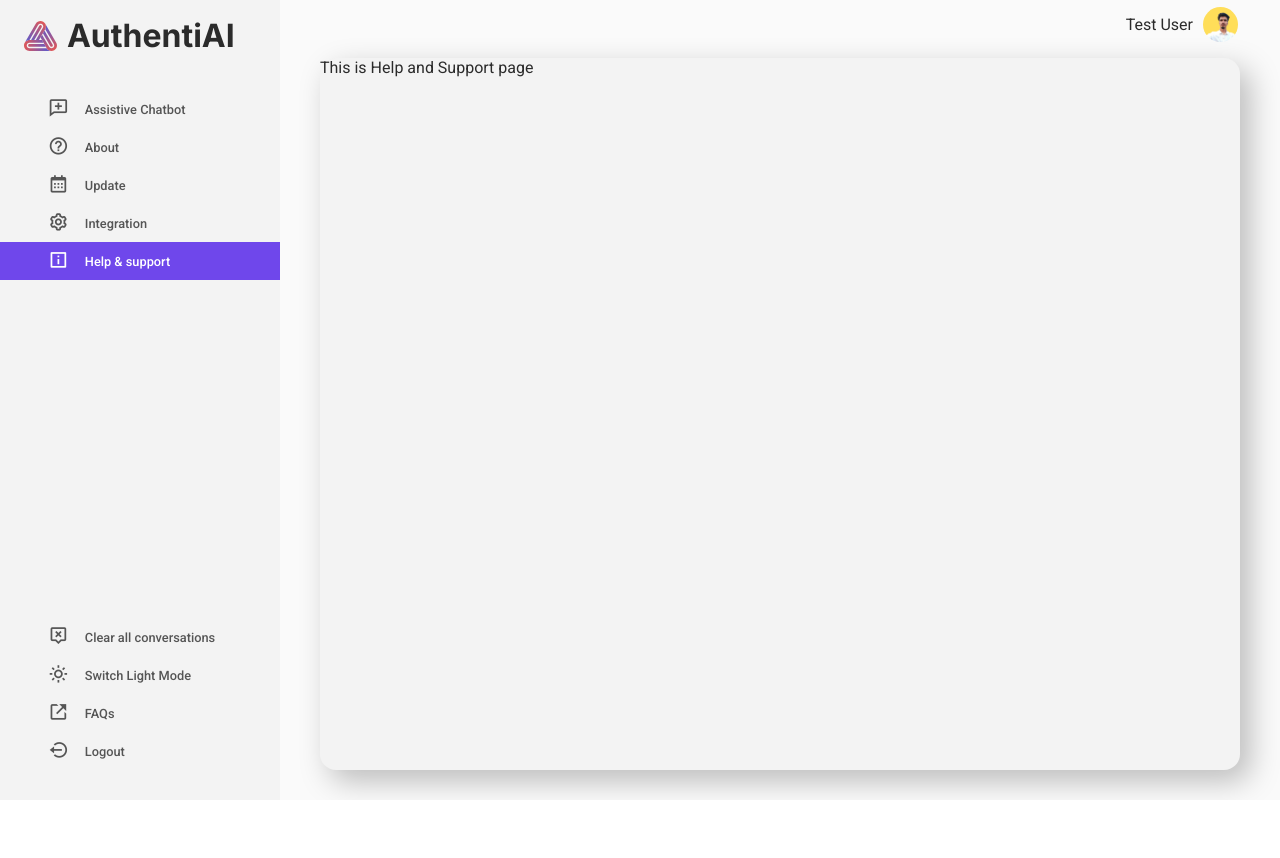
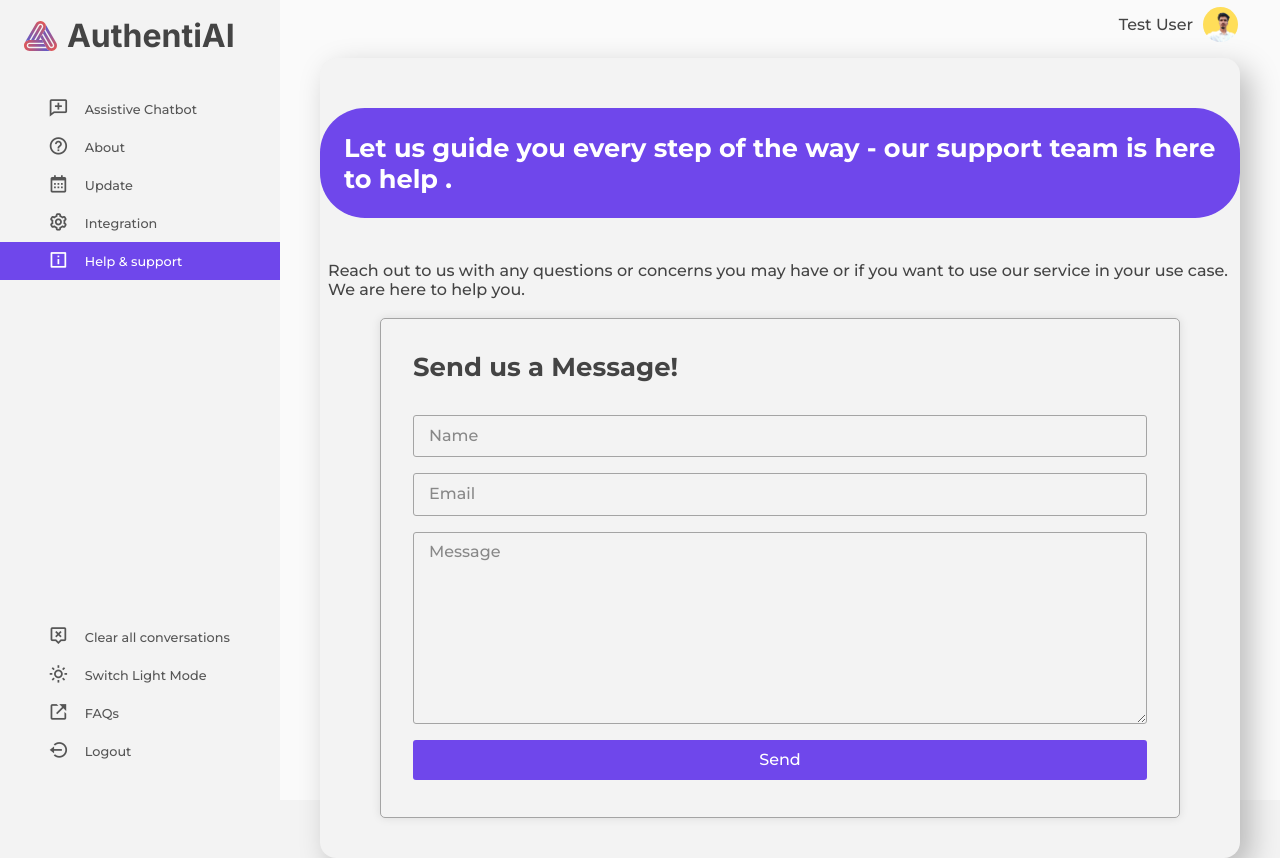
Before and after one commit to rajeshpanjiyar/AuthentiAI-web, a React (Create React App) app: page /support in a window 1280 px wide. Before the commit the page ends 800 px from the top, so only its background shows below. Built offline with nearby package versions, Linux system fonts and the light colour scheme; no server answers; a web font is replaced by a local one.

Commit message:
Support page added

```diff
--- a/package.json
+++ b/package.json
@@ -3,6 +3,8 @@
   "version": "0.1.0",
   "private": true,
   "dependencies": {
+    "@emailjs/browser": "^3.11.0",
+    "@lyket/react": "^2.1.0",
     "@testing-library/jest-dom": "^5.16.5",
     "@testing-library/react": "^13.4.0",
     "@testing-library/user-event": "^13.5.0",
--- a/src/pages/Main/Main.jsx
+++ b/src/pages/Main/Main.jsx
@@ -208,7 +208,8 @@ const Main = () => {
       </div>
       {!chatting && (
         <div className="prompt-section">
-          <div>Prompt Examples</div>
+          <div className="prompt-examples-title"
+          >Prompt Examples</div>
           {promptExamples.map((item, index) => (
             <Link
               to={item.to}
--- a/src/pages/Main/Main.scss
+++ b/src/pages/Main/Main.scss
@@ -48,6 +48,22 @@
     border-radius: 30px;
     padding: 10px 25px;
     color: #595959;
+}
+
+.prompt-example:hover {
+    cursor: pointer;
+    background: #6F47EB;
+    color: white;
+}
+
+
+.prompt-examples-title{
+    font-family: 'Inter';
+    font-weight: 700;
+    font-size: 25px;
+    letter-spacing: 0.02em;
+    color: #1F1F1F;
+    margin: 10px 0px 10px 0px;
 }
 
 .button-row {
@@ -109,7 +125,7 @@
 }
 
 .card {
-    border: 1px solid #CFCFCF;
+    border: 1px solid #dddddd;
     filter: drop-shadow(2px 4px 20px rgba(0, 0, 0, 0.25));
     border-radius: 5px;
     width: 280px;
@@ -183,7 +199,7 @@
 }
 
 .user-chat-icon {
-    width: 15px;
+    width: 30px;
     border-radius: 50%;
     object-fit: cover;
     margin: 8px;
--- a/src/pages/Main/systemMessage.js
+++ b/src/pages/Main/systemMessage.js
@@ -1,3 +1,3 @@
 export const systemMessage = {
-    "role": "system", "content": "You are an helpful AI assistant that helps users in solving their queries.You will help the users in using the web app and will help them in verification and indentification of couterfiet products.You will also help them in using our web service and will be engaging with them in a friendly manner."
+    "role": "system", "content": "You are an helpful AI assistant that helps users in solving their queries.You will help the users in using the web app and will help them in verification and indentification of couterfiet products.You will also guide how our service can be accessible to users with disabilities or impairments, such as visually impaired users or users with limited mobility.The chatbot will  integrate seamlessly with the product verification system and provide a seamless user experience.You will also help them in using our web service and will be engaging with them in a friendly manner."
 }
--- a/src/pages/Support/Support.jsx
+++ b/src/pages/Support/Support.jsx
@@ -1,5 +1,182 @@
+import "./Support.scss";
+import React, { useRef , useState } from 'react';
+import emailjs from '@emailjs/browser';
+
+// const Card = props => (
+//     <div className="support-card">
+//       {/*<div className="waves">
+//       </div>*/}
+//       {props.children}
+//     </div>
+//   );
+
+
+
+//   const Form = props => (
+//     <form className="support-form"
+//     ref={form}
+//     onSubmit={sendEmail}
+//     >{props.children}</form>
+//   );
+
+
+
+  const TextInput = props => (
+    <div
+      className="support-text-input">
+      <label
+        className={(props.focus || props.value !== '') ? 'label-focus' : ''}
+        htmlFor={props.name}>{props.label}</label>
+      <input
+        className={(props.focus || props.value !== '') ? 'input-focus' : ''}
+        type="text"
+        name={props.name}
+        value={props.value}
+        onChange={props.onChange}
+        onInput={props.onInput}
+        onFocus={props.onFocus}
+        onBlur={props.onBlur}
+        required
+        />
+    </div>
+  );
+
+  const TextArea = props => (
+    <div
+      className="text-area">
+      <label
+        className={(props.focus || props.value !== '') ? 'label-focus' : ''}
+        htmlFor={props.name}>{props.label}</label>
+      <textarea
+        className={(props.focus || props.value !== '') ? 'input-focus' : ''}
+        name={props.name}
+        value={props.value}
+        onChange={props.onChange}
+        onInput={props.onInput}
+        onFocus={props.onFocus}
+        onBlur={props.onBlur}
+        required
+        />
+    </div>
+  );
+
+//   const Button = props => (
+//     <button
+//       className="button">{props.children}</button>
+//   );
+
+  /** Root Component */
+
+
 const Support = () => {
-    return <div>This is Help and Support page</div>;
+    const form = useRef();
+
+    const sendEmail = (e) => {
+      e.preventDefault();
+
+      emailjs.sendForm(
+      'process.env.REACT_APP_EMAILJS_SERVICE_ID'
+      ,
+       'process.env.REACT_APP_EMAILJS_TEMPLATE_ID'
+      , form.current, 'process.env.REACT_APP_EMAILJS_PUBLIC_KEY')
+        .then((result) => {
+            console.log(result.text);
+        }, (error) => {
+            console.log(error.text);
+        });
+    };
+  const [state, setState] = useState({
+    name: {
+      name: 'name',
+      label: 'Name',
+      value: '',
+      focus: false,
+    },
+    email: {
+      name: 'email',
+      label: 'Email',
+      value: '',
+      focus: false,
+    },
+    message: {
+      name: 'message',
+      label: 'Message',
+      value: '',
+      focus: false,
+    },
+  });
+
+  const handleFocus = (e) => {
+    const name = e.target.name;
+    const updatedState = { ...state[name], focus: true };
+    setState({ ...state, [name]: updatedState });
+  };
+
+  const handleBlur = (e) => {
+    const name = e.target.name;
+    const updatedState = { ...state[name], focus: false };
+    setState({ ...state, [name]: updatedState });
+  };
+
+  const handleChange = (e) => {
+    const name = e.target.name;
+    const updatedState = { ...state[name], value: e.target.value };
+    setState({ ...state, [name]: updatedState });
+  };
+
+  const { name, email, message } = state;
+
+  return (
+    <div className="support-container">
+
+    <div className="support-title">
+        <h1 className="support-h1">
+        Let us guide you every step of the way - our support team is here to help .
+        </h1>
+    </div>
+
+     <div className="support-text">
+        <p className="suppor-para-text">
+            Reach out to us with any questions or concerns you may have or if you want to use our service in your use case. We are here to help you.
+        </p>
+     </div>
+
+
+      <div className="support-card">
+        {/* <Card> */}
+        <h1>Send us a Message!</h1>
+        {/* <Form> */}
+        <form action="" className="support-form"
+        onSubmit={sendEmail}
+        ref={form}
+        >
+          <TextInput
+            {...name}
+            onFocus={handleFocus}
+            onBlur={handleBlur}
+            onChange={handleChange}
+          />
+          <TextInput
+            {...email}
+            onFocus={handleFocus}
+            onBlur={handleBlur}
+            onChange={handleChange}
+          />
+          <TextArea
+            {...message}
+            onFocus={handleFocus}
+            onBlur={handleBlur}
+            onChange={handleChange}
+          />
+        <button className="support-button">
+            Send
+        </button>
+        {/* </Form> */}
+        </form>
+      {/* </Card> */}
+      </div>
+    </div>
+  );
 };
 
 export default Support;
--- a/src/pages/Support/Support.scss
+++ b/src/pages/Support/Support.scss
@@ -0,0 +1,161 @@
+  $primary: #e14;
+  $secondary: #124;
+  $accent: #e72;
+
+  body {
+    font: 400 16px Montserrat, sans-serif;
+    color: #444;
+    padding: 0;
+    margin: 0;
+ background-color: #F3F3F3;
+  }
+
+  .support-container {
+    display: flex;
+    flex-direction: column;
+    min-height: 100vh;
+    align-items: center;
+    justify-content: center;
+  }
+
+
+  .support-title{
+
+    font-style: normal;
+    font-weight: 500;
+    font-size: 24px;
+    padding:8px;
+    margin: 10px 0px 100px 0px;
+    background-color: #6F47EB;
+    color: white;
+    border-radius: 45px;
+  }
+
+  .suppor-para-text{
+    font-style: normal;
+    font-weight: 500;
+    font-size: 16px;
+    padding:8px;
+    margin: -65px 0px 10px 0px;
+
+  }
+
+
+.support-h1{
+    margin: 1rem;
+    font-size: 1.6rem;
+
+}
+
+  .support-card {
+    width: 800px;
+    height: 500px;
+    background-color: #F3F3F3;
+    border-radius: 5px;
+    overflow: hidden;
+    border: 1px solid #a4a4a4;
+    box-shadow: 0 0 10px rgba(0, 0, 0, 0.1);
+  }
+
+  .waves {
+    height: 80px;
+    background: linear-gradient(to bottom left, $primary, $accent);
+  }
+
+  h1 {
+    margin: 2rem 2rem 0;
+    font-size: 1.62rem;
+  }
+
+  .support-form {
+    padding: 2rem;
+  }
+
+  .support-button {
+    display: block;
+    width: 100%;
+    background-color: #6F47EB;
+    border: none;
+    border-radius: 3px;
+    padding: 1ch;
+    font-size: 1rem;
+    color: #fff;
+    font-family: inherit;
+    cursor: pointer;
+  }
+
+  @mixin input {
+    display: block;
+    width: 100%;
+    border: 1px solid #a4a4a4;
+    padding: 1ch;
+    border-radius: 3px;
+    transition: 150ms ease;
+    outline: none;
+    font-size: 1rem;
+    font-family: inherit;
+    background-color: #F3F3F3;
+  }
+
+  @mixin input-focus {
+    border-color: #6F47EB;
+  }
+
+  @mixin label {
+    position: absolute;
+    top: 1ch;
+    left: 1ch;
+    padding: 0 .5ch;
+    pointer-events: none;
+    transition: 150ms ease;
+    color: #888;
+  }
+
+  @mixin label-focus {
+    position: absolute;
+    top: 0;
+    font-size: 0.9em;
+    color: #6F47EB;
+    font-weight: bold;
+    transform: translateY(-50%);
+    background-color: #F3F3F3;
+    font-weight: 600;
+  }
+
+
+
+  .support-text-input {
+    position: relative;
+    margin-bottom: 1rem;
+    label {
+      @include label;
+    }
+    label.label-focus {
+      @include label-focus;
+    }
+    input {
+      @include input;
+    }
+    input.input-focus {
+      @include input-focus;
+    }
+  }
+
+  .text-area {
+    position: relative;
+    margin-bottom: 1rem;
+    label {
+      @include label;
+    }
+    label.label-focus {
+      @include label-focus;
+    }
+    textarea {
+      @include input;
+      height: 12em;
+      width: 100%;
+    }
+    textarea.input-focus {
+      @include input-focus;
+    }
+  }
```
Also changed, not shown: 2 other files (tests, documents, lock files or other folders).
